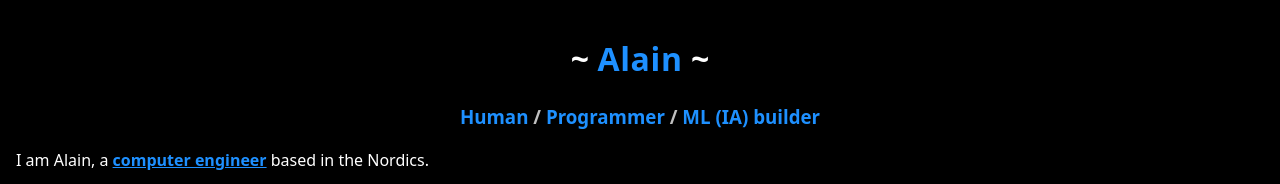
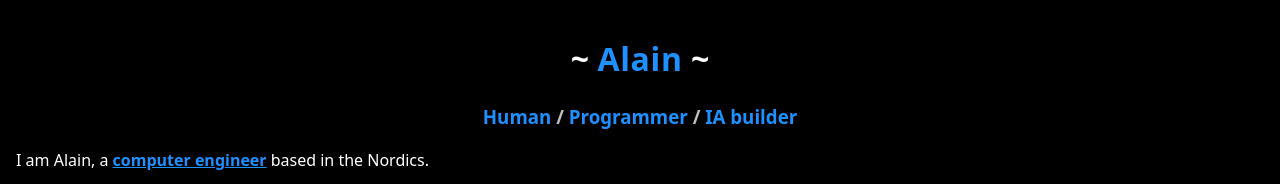
Before and after one commit to AlainPlusPlus/AlainPlusPlus.github.io, a plain HTML site: page index.html in a window 1280 px wide. Shown: the top 184 px of the page. Drawn offline with Linux system fonts and the light colour scheme.

Commit message:
Update title

```diff
--- a/index.html
+++ b/index.html
@@ -60,7 +60,7 @@
 
   <body>
     <h1 translate="no">~ <span class="name">Alain</span> ~</h1>
-    <h3>Human <span class="nohighlight">/</span> Programmer <span class="nohighlight">/</span> ML (IA) builder</h3>
+    <h3>Human <span class="nohighlight">/</span> Programmer <span class="nohighlight">/</span> IA builder</h3>
 	<p>I am Alain, a <b><a href="https://en.wikipedia.org/wiki/Computer_engineering">computer engineer</a></b> based in the Nordics.</p>
 	<p>Over the past decade, I've been fortunate to work at well-known international game companies (like <b><a href="https://www.unity.com">Unity</a>, <a href="https://www.rovio.com">Rovio</a></b> and <b><a href="https://www.sega.com">SEGA</a></b>) helping mobile games grow while keeping players happy and engaged through strategic gaming service implementations, monitoring and optimisations. I complement this with +6 years of hands-on experience in web development and IT.</p>
 	<p>I am currently improving my <b><a href="https://en.wikipedia.org/wiki/Python_(programming_language)">Python</a></b> and <b><a href="https://en.wikipedia.org/wiki/Assembly_language">Linux</a></b> skills while (still) going back to the very basics in  <b><a href="https://en.wikipedia.org/wiki/C_(programming_language)">C</a></b> and <b><a href="https://en.wikipedia.org/wiki/Python_(programming_language)">assembly language</a></b> whenever I have the chance.</p>
```
